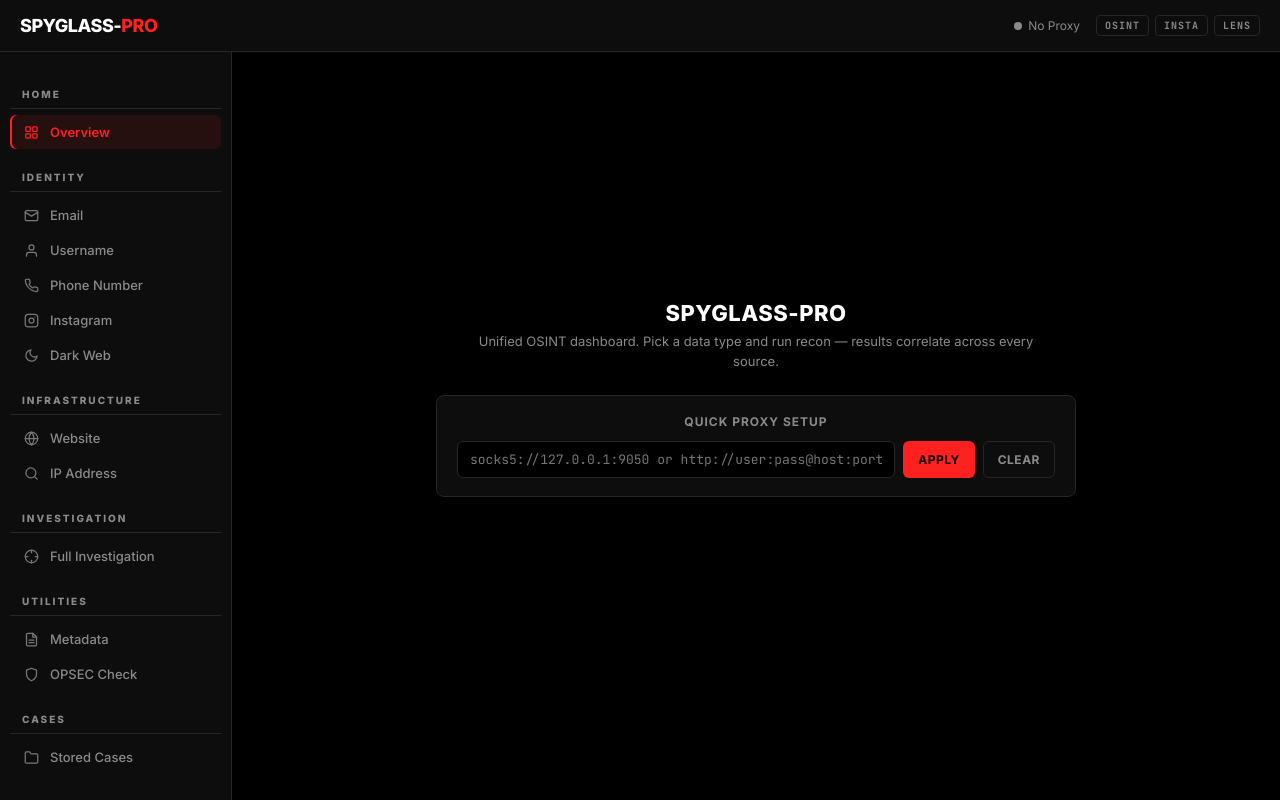
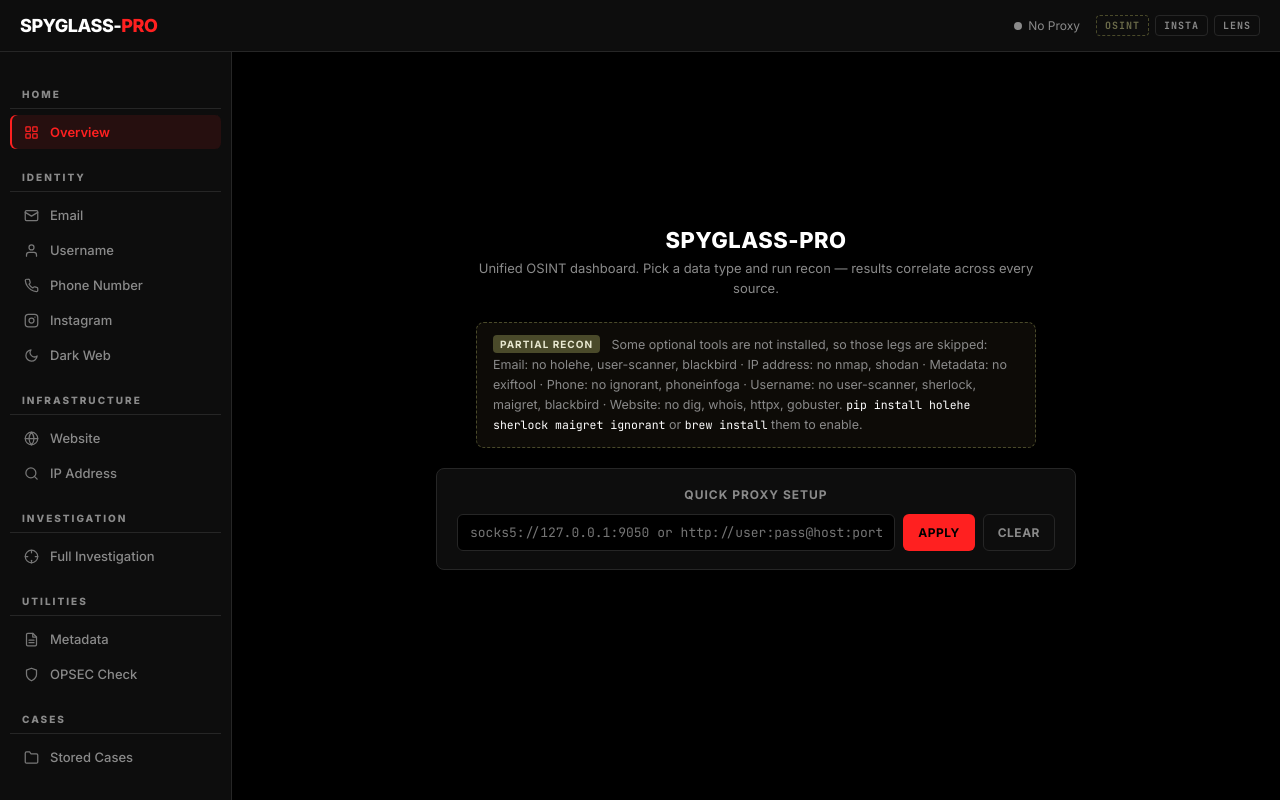
Before and after one commit to Ahmad170412/Spyglass-PRO, a Flask app: page / in a window 1280 px wide. Run offline with Flask 3, Linux system fonts and the light colour scheme; data that the repository does not hold is empty.

Commit message:
Make stored runs visible, and stop silently skipping installed tools
Four bugs found by asking why a fresh scan was not in the Cases panel.

Stored runs were invisible:
- The Cases table was fetched once at page load and never refreshed, so a
  scan stored after startup only appeared after a manual reload. It now
  refreshes when a result carries stored_run_id, and whenever the panel is
  opened.
- stored_run_id was explicitly skipped when rendering, so "Store in Cases"
  gave no confirmation at all. It now renders a Stored: run #N line.
- The investigation panel's JSON / CSV / Markdown / Store in Cases
  checkboxes were all discarded: that branch of the dispatcher sent only
  the [data-key] target fields. run_investigate now honours them.
- Lens scans and investigations now return stored_run_id too, so the
  refresh works for every engine rather than just Spyglass modules.

Installed tools were not being found:
- runner.py put the venv's script directory on PATH. The engines locate
  their CLI tools with shutil.which at import time, so running
  `.venv/bin/python run.py` without activating the venv hid holehe,
  sherlock, maigret and ignorant, and their recon legs quietly skipped
  themselves. Live check: username recon went from 2 engines to 4
  (35 platforms, including all_4 and maigret_only hits); holehe now
  returns data for the first time.
- /api/status reported "available": true for everything unconditionally.
  It now probes each tool on every request and returns tools,
  missing_tools and a per-query-type degraded map. The module pills dim
  and the Overview panel lists which legs cannot run, so a partial result
  no longer reads as a complete one.

Also: .gitignore the exports a scan drops in the working directory, and
keep the test suite from writing them into the repo.

```diff
--- a/spyglass_pro/app.py
+++ b/spyglass_pro/app.py
@@ -1,5 +1,7 @@
 import os
 import secrets
+import importlib
+import shutil
 from urllib.parse import urlparse
 
 from flask import Flask, jsonify, render_template, request
@@ -16,6 +18,26 @@ app.config["SECRET_KEY"] = os.environ.get("SPYGLASS_PRO_SECRET") or secrets.toke
 # junk with control characters, ...) is rejected before it reaches the
 # process environment that every subprocess inherits.
 _PROXY_SCHEMES = {"http", "https", "socks4", "socks4a", "socks5", "socks5h"}
+
+# Optional CLI tools the engines shell out to. blackbird ships as a script,
+# hence the two-name lookup. Keep in sync with spyglass_osint.utils.
+_TOOL_PROBES = {
+    "holehe": ("holehe",),
+    "user-scanner": ("user-scanner",),
+    "sherlock": ("sherlock",),
+    "maigret": ("maigret",),
+    "blackbird": ("blackbird", "blackbird.py"),
+    "ignorant": ("ignorant",),
+    "phoneinfoga": ("phoneinfoga",),
+    "dig": ("dig",),
+    "whois": ("whois",),
+    "httpx": ("httpx",),
+    "gobuster": ("gobuster",),
+    "nmap": ("nmap",),
+    "shodan": ("shodan",),
+    "exiftool": ("exiftool",),
+    "curl": ("curl",),
+}
 
 
 def _validate_proxy(value):
@@ -63,17 +85,63 @@ def index():
 
 @app.route("/api/status")
 def api_status():
-    modules = {
-        "spyglass": {"available": True, "label": "Spyglass-OSINT", "icon": "radar"},
-        "instacloak": {"available": True, "label": "InstaCloak", "icon": "camera"},
-        "lens_extender": {"available": True, "label": "Lens-Extender", "icon": "lens"},
-    }
+    """Module availability plus the optional CLI tools behind each one.
+
+    The engines resolve their tools with ``shutil.which`` at *import* time,
+    so a tool installed after the server started would stay invisible. Probe
+    the names again here — the lookup rules mirror ``spyglass_osint.utils``.
+    """
+    tools = {name: bool(_which_any(*candidates))
+             for name, candidates in _TOOL_PROBES.items()}
+    missing = sorted(name for name, found in tools.items() if not found)
     return jsonify({
         "status": "ok",
         "version": __version__,
         "proxy": os.environ.get("SPYGLASS_PROXY", ""),
-        "modules": modules,
+        "modules": {
+            "spyglass": {"available": True, "label": "Spyglass-OSINT", "icon": "radar"},
+            "instacloak": {"available": _module_imports("instacloak"),
+                           "label": "InstaCloak", "icon": "camera"},
+            "lens_extender": {"available": _module_imports("lens_extender"),
+                              "label": "Lens-Extender", "icon": "lens"},
+        },
+        "tools": tools,
+        "missing_tools": missing,
+        "degraded": _degraded(tools),
     })
+
+
+def _which_any(*names):
+    return next((shutil.which(name) for name in names if shutil.which(name)), None)
+
+
+def _module_imports(name):
+    """A module is available when its package imports (deps present)."""
+    try:
+        importlib.import_module(name)
+        return True
+    except Exception:
+        return False
+
+
+def _degraded(tools):
+    """Which recon legs each query type cannot run right now.
+
+    A missing tool does not fail the scan — the engine skips that leg and
+    returns the rest — so the UI has to say so, or a partial result reads
+    as a complete one.
+    """
+    legs = {
+        "email": ["holehe", "user-scanner", "blackbird"],
+        "username": ["user-scanner", "sherlock", "maigret", "blackbird"],
+        "phone": ["ignorant", "phoneinfoga"],
+        "website": ["dig", "whois", "httpx", "gobuster"],
+        "ip": ["nmap", "shodan"],
+        "metadata": ["exiftool"],
+    }
+    return {qtype: [tool for tool in needed if not tools.get(tool)]
+            for qtype, needed in legs.items()
+            if any(not tools.get(tool) for tool in needed)}
 
 
 @app.route("/api/proxy", methods=["GET", "POST"])
--- a/spyglass_pro/static/css/style.css
+++ b/spyglass_pro/static/css/style.css
@@ -105,6 +105,52 @@ body {
 
 .mod-tag:hover {
   border-color: var(--accent);
+  color: var(--fg);
+}
+
+/* At least one optional recon tool behind this module is missing, so its
+   results are partial. Dimmed rather than red — nothing has failed. */
+.mod-tag.degraded {
+  border-color: #4a4a2a;
+  color: #6b6b4a;
+  border-style: dashed;
+}
+
+.mod-tag.degraded:hover {
+  border-color: #8a8a5a;
+  color: var(--fg-dim);
+}
+
+.tool-notice {
+  max-width: 560px;
+  margin: 0 auto 20px;
+  padding: 12px 16px;
+  border: 1px dashed #4a4a2a;
+  border-radius: var(--radius);
+  background: #0d0b07;
+  color: var(--fg-dim);
+  font-size: 12.5px;
+  line-height: 1.6;
+  text-align: left;
+}
+
+.tool-notice-title {
+  display: inline-block;
+  margin-right: 8px;
+  padding: 1px 7px;
+  border-radius: 4px;
+  background: #4a4a2a;
+  color: #e8e8d0;
+  font-size: 10px;
+  font-weight: 700;
+  letter-spacing: 1px;
+  text-transform: uppercase;
+  vertical-align: 1px;
+}
+
+.tool-notice code {
+  font-family: var(--mono);
+  font-size: 11.5px;
   color: var(--fg);
 }
 
--- a/spyglass_pro/static/js/app.js
+++ b/spyglass_pro/static/js/app.js
@@ -59,6 +59,9 @@ document.addEventListener('DOMContentLoaded', function () {
     if (target) target.classList.add('active');
     var main = document.getElementById('mainContent');
     if (main) main.scrollTop = 0;
+    /* Re-read on open: runs stored by another tab or a CLI scan since the
+       last load belong in the table too. */
+    if (panelId === 'cases') loadCases();
   }
 
   navItems.forEach(function (item) {
@@ -164,6 +167,9 @@ document.addEventListener('DOMContentLoaded', function () {
         form.querySelectorAll('[data-key]').forEach(function (el) {
           payload[el.getAttribute('data-key')] = el.value.trim();
         });
+        /* The option checkboxes (json/csv/report/store) are flags, not
+           target fields — they have to ride along or they do nothing. */
+        Object.keys(flags).forEach(function (k) { payload[k] = flags[k]; });
         apiFetch('/api/investigate/run', {
           method: 'POST',
           headers: { 'Content-Type': 'application/json' },
@@ -243,6 +249,7 @@ document.addEventListener('DOMContentLoaded', function () {
   /* ── Load status on startup ── */
   apiFetch('/api/status').then(function (r) { return r.json(); }).then(function (data) {
     updateProxyUI(data.proxy || '');
+    updateModuleTags(data);
   }).catch(function () {
     showToast('Server unreachable', 'error');
   });
@@ -276,6 +283,59 @@ function showToast(msg, type) {
   toast.textContent = msg;
   container.appendChild(toast);
   setTimeout(function () { toast.remove(); }, 4000);
+}
+
+/* Optional recon tools (sherlock, maigret, holehe, ignorant, ...) are
+   discovered on PATH. A missing one does not fail a scan — the engine
+   skips that leg — so without this the UI would present a partial result
+   as a complete one. */
+var STATUS = null;
+
+function updateModuleTags(data) {
+  STATUS = data || null;
+  var tags = document.getElementById('moduleTags');
+  if (!tags || !STATUS) return;
+  var degraded = STATUS.degraded || {};
+  var missingFor = {};
+  Object.keys(degraded).forEach(function (qtype) {
+    degraded[qtype].forEach(function (tool) { missingFor[tool] = true; });
+  });
+  tags.querySelectorAll('.mod-tag').forEach(function (tag) {
+    var mod = tag.getAttribute('data-mod');
+    var info = (STATUS.modules || {})[mod] || {};
+    var notes = [];
+    if (info.available === false) {
+      notes.push('engine not importable — its dependencies are missing');
+    } else if (mod === 'spyglass' && Object.keys(missingFor).length) {
+      notes.push('partial recon: missing ' + Object.keys(missingFor).sort().join(', '));
+    }
+    tag.classList.toggle('degraded', notes.length > 0);
+    tag.title = notes.length ? notes.join(' · ')
+                             : (info.label || mod) + ' — all tools present';
+  });
+  renderMissingNotice();
+}
+
+/* A quiet line on the panels whose recon legs are incomplete. */
+function renderMissingNotice() {
+  var notice = document.getElementById('toolNotice');
+  if (!notice || !STATUS) return;
+  var degraded = STATUS.degraded || {};
+  var lines = [];
+  var labels = { email: 'Email', username: 'Username', phone: 'Phone',
+                 website: 'Website', ip: 'IP address', metadata: 'Metadata' };
+  Object.keys(degraded).forEach(function (qtype) {
+    lines.push((labels[qtype] || qtype) + ': no ' + degraded[qtype].join(', '));
+  });
+  if (!lines.length) {
+    notice.innerHTML = '';
+    notice.style.display = 'none';
+    return;
+  }
+  notice.style.display = 'block';
+  notice.innerHTML = '<span class="tool-notice-title">Partial recon</span> Some optional ' +
+    'tools are not installed, so those legs are skipped: ' + escapeHtml(lines.join(' · ')) +
+    '. <code>pip install holehe sherlock maigret ignorant</code> or <code>brew install</code> them to enable.';
 }
 
 function setLoading(btn, loading) {
@@ -378,6 +438,12 @@ function displayResults(containerId, data, append, qtype) {
       });
       html += '</div>';
     }
+    if (data.stored_run_id) {
+      html += '<div class="artifact-list"><span class="run-log-title">Stored</span>' +
+              '<div class="artifact-item"><span class="artifact-kind">case</span>' +
+              '<code>run #' + escapeHtml(String(data.stored_run_id)) +
+              ' — visible under Stored Cases</code></div></div>';
+    }
     html += renderBody(data, qtype || '');
     var raw = typeof data === 'object' ? JSON.stringify(data, null, 2) : String(data);
     html += '<details class="raw-json"><summary>Raw JSON</summary><pre>' + escapeHtml(raw) + '</pre></details>';
@@ -390,6 +456,12 @@ function displayResults(containerId, data, append, qtype) {
     container.insertAdjacentHTML('beforeend', html);
   } else {
     container.innerHTML = html;
+  }
+
+  /* A stored run changes the Cases table — refresh it in place so the
+     newest scan shows up without a page reload. */
+  if (data && data.stored_run_id) {
+    loadCases();
   }
 }
 
--- a/spyglass_pro/templates/index.html
+++ b/spyglass_pro/templates/index.html
@@ -69,6 +69,7 @@
     <section class="panel active" id="panel-dashboard">
       <h2>Spyglass-Pro</h2>
       <p class="panel-desc">Unified OSINT dashboard. Pick a data type and run recon — results correlate across every source.</p>
+      <div id="toolNotice" class="tool-notice" style="display:none;"></div>
       <div class="dash-quick">
         <h3>Quick Proxy Setup</h3>
         <div class="proxy-form">
```
Also changed, not shown: spyglass_pro/runner.py (+58 -0 lines), tests/test_spyglass_pro.py (+88 -0 lines), 1 other file.
